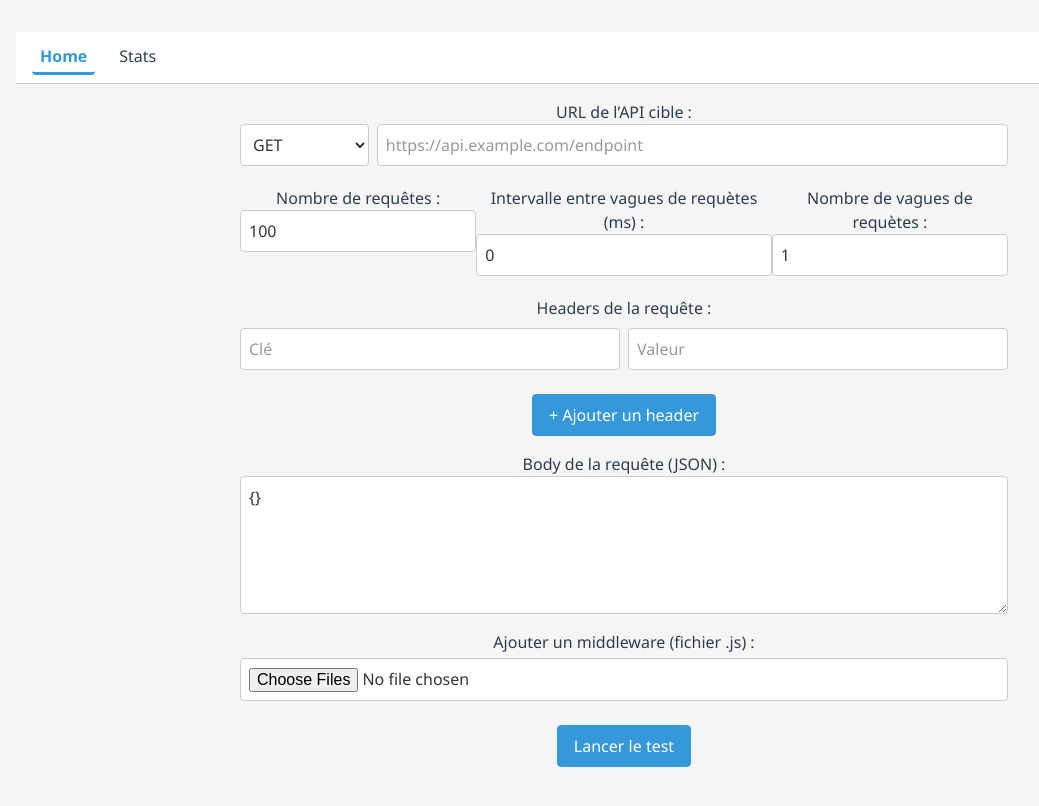
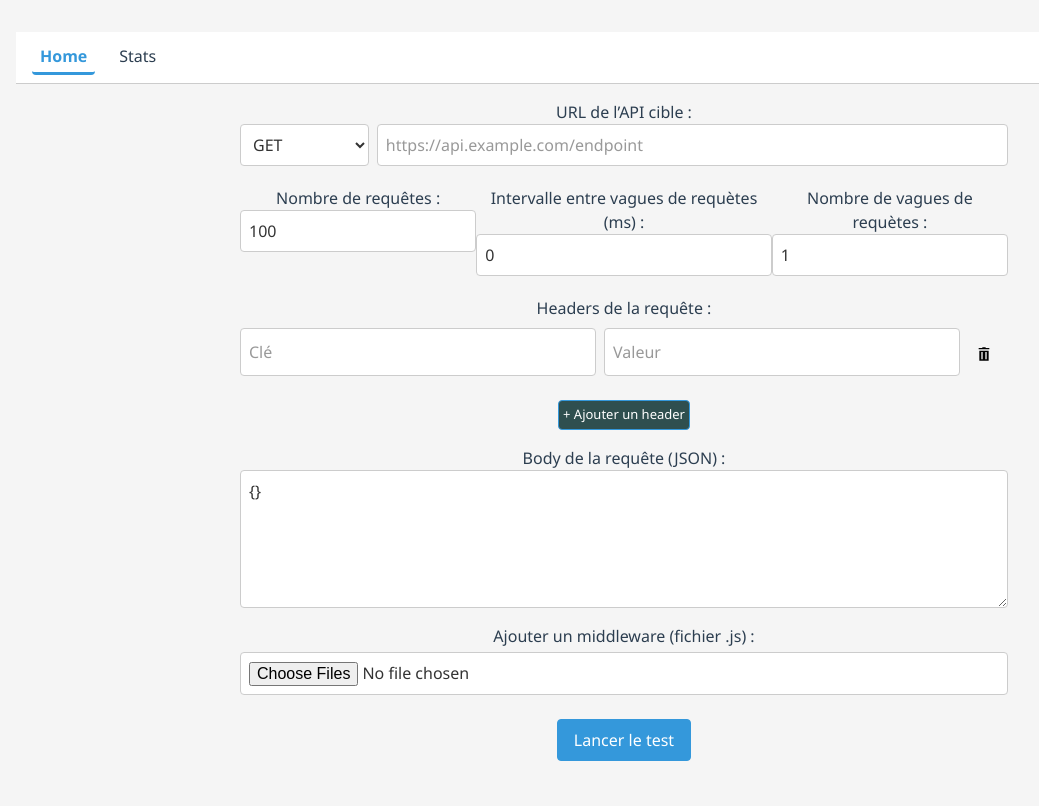
Before and after one commit to Rizzi66/api-test-request, a React (Vite) app: page / in a window 1280 px wide. Shown: the top 806 px of the page, without its empty margins (16-1055 px from the left). Built offline with nearby package versions, Linux system fonts and the light colour scheme.

Commit message:
suppression header ligne

```diff
--- a/src/components/input/HeadersInput.tsx
+++ b/src/components/input/HeadersInput.tsx
@@ -1,5 +1,6 @@
 import { useContext } from "react";
 import { FormContext } from "../../contexts/FormContext";
+import trashIcon from "../../assets/trash.svg";
 
 function HeadersInput() {
   const { headers, setHeaders } = useContext(FormContext);
@@ -12,6 +13,11 @@ function HeadersInput() {
 
   const addHeader = () => {
     setHeaders([...headers, { key: "", value: "" }]);
+  };
+
+  const deleteHeader = (index: number) => {
+    const newHeaders = headers.filter((_, i) => i !== index);
+    setHeaders(newHeaders);
   };
 
   return (
@@ -32,9 +38,25 @@ function HeadersInput() {
             value={header.value}
             onChange={(e) => handleHeaderChange(index, "value", e.target.value)}
           />
+          <button
+            type="button"
+            onClick={() => deleteHeader(index)}
+            style={{
+              marginBottom: "0.75rem",
+              background: "none",
+              border: "none",
+              cursor: "pointer",
+            }}
+          >
+            <img src={trashIcon} alt="Supprimer" width="16" height="16" />
+          </button>
         </div>
       ))}
-      <button type="button" onClick={addHeader} style={{ marginTop: "0.5rem" }}>
+      <button
+        type="button"
+        onClick={addHeader}
+        style={{ fontSize: "small", backgroundColor: "darkslategrey", padding: "0.25rem" }}
+      >
         + Ajouter un header
       </button>
     </div>
```
